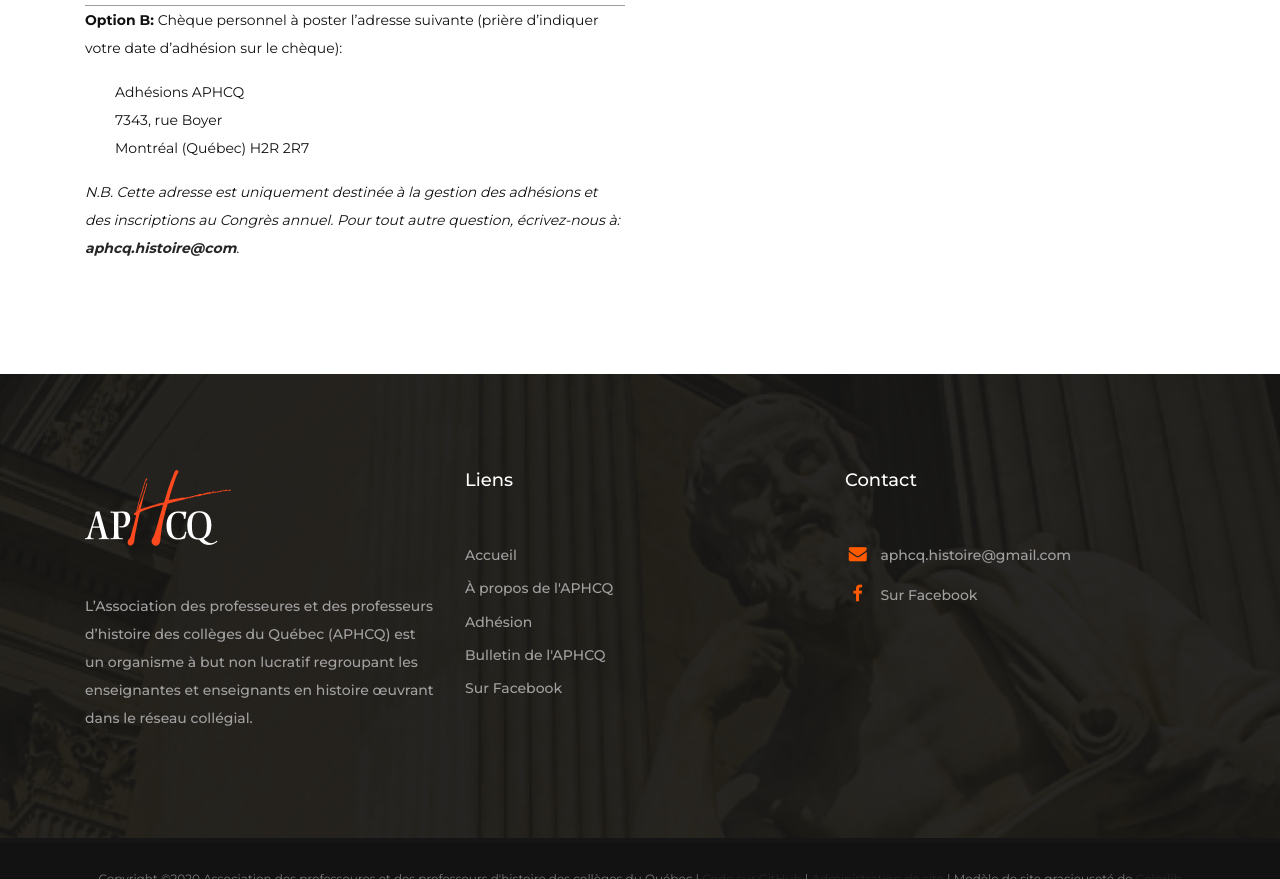
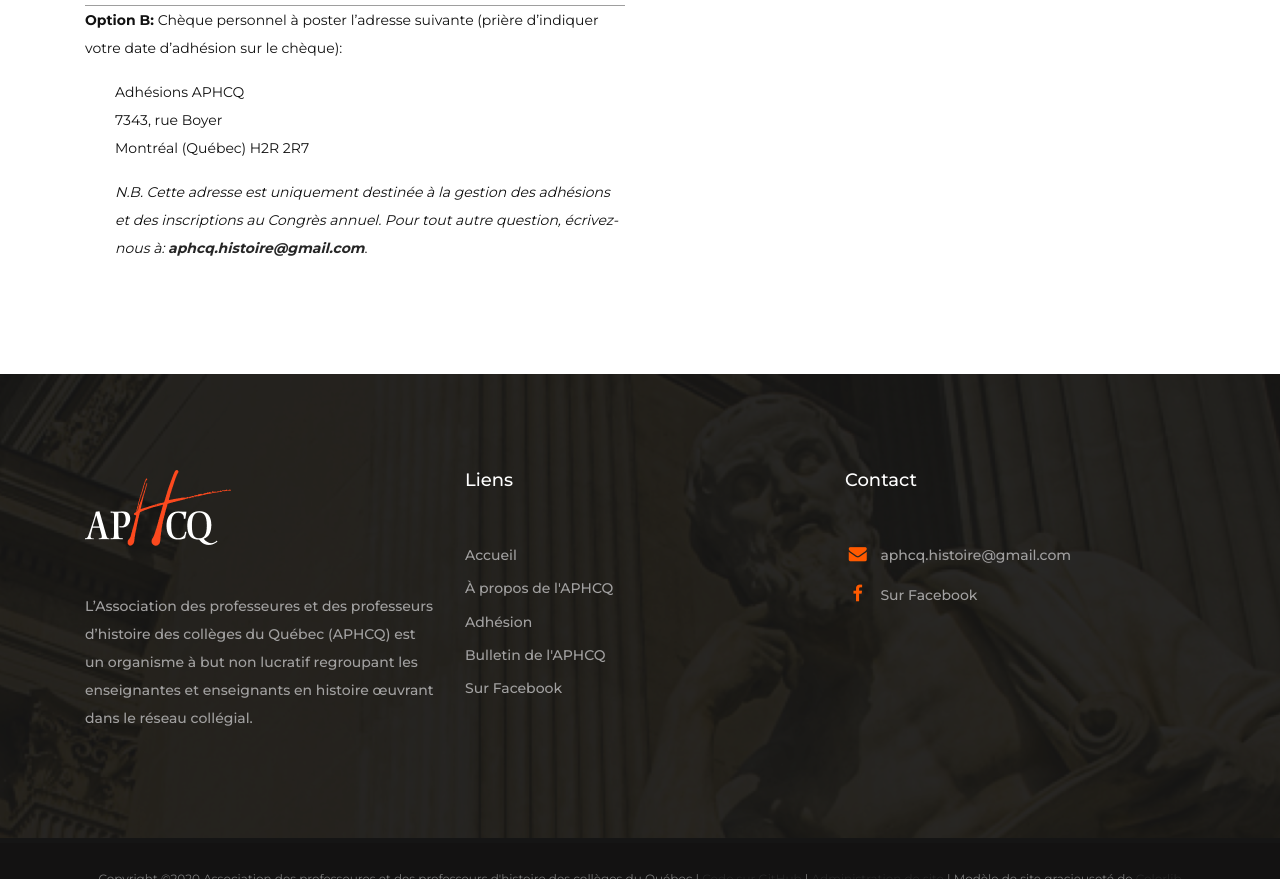
Before and after one commit to aphcq-association/site-web, a Jekyll site: the page built from docs/adherez.html, in a window 1280 px wide and 900 px high, scrolled down 5218 px, cut to the strip 21-900 px from the top of the window. Built offline with Jekyll 4.4.1, drawn with Linux system fonts in a browser that asks for light colours; grey boxes are pictures that could not be loaded.

Commit message:
#34 décaler adresse

```diff
--- a/docs/adherez.html
+++ b/docs/adherez.html
@@ -48,4 +48,4 @@
 > 7343, rue Boyer<br/>
 > Montréal (Québec) H2R 2R7
 
-*N.B. Cette adresse est uniquement destinée à la gestion des adhésions et des inscriptions au Congrès annuel. Pour tout autre question, écrivez-nous à: [**aphcq.histoire@com**](aphcq.histoire@gmail.com)*.
+> *N.B. Cette adresse est uniquement destinée à la gestion des adhésions et des inscriptions au Congrès annuel. Pour tout autre question, écrivez-nous à: [**aphcq.histoire@gmail.com**](aphcq.histoire@gmail.com)*.
```
